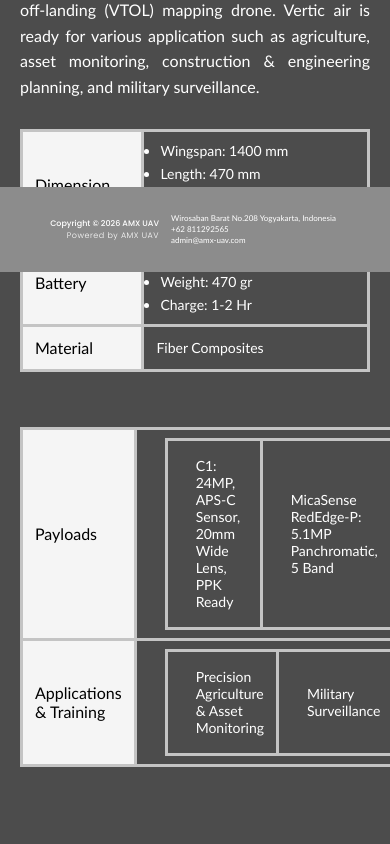
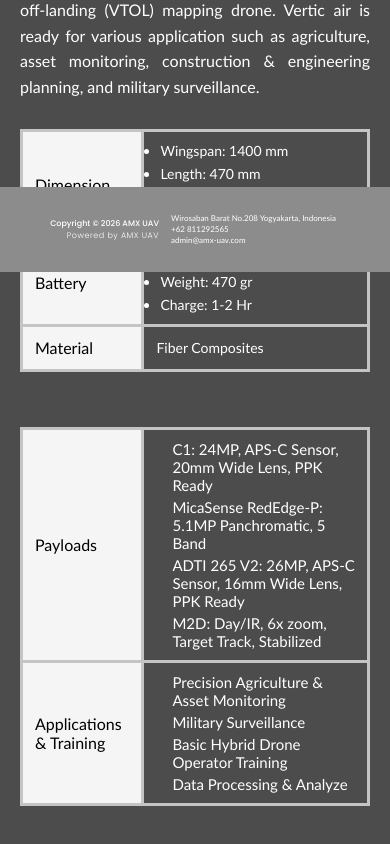
Before and after one commit to nasgmr/website-amx-next, a Next.js app: page /products/mapping/vertic-air in a window 390 px wide. Shown: the part 572-1416 px from the top of the page. Built offline with nearby package versions, Linux system fonts and the light colour scheme; a web font is replaced by a local one.

Commit message:
fix: products additional info tables

```diff
--- a/src/css/style.css
+++ b/src/css/style.css
@@ -2470,8 +2470,7 @@ html, body, .homepage-body {
     color: #000000 !important;
   }
 
-  .info-box ul,
-  .info-box ul li {
+  .info-box ul {
     display: table-cell !important;
     border: 3px solid #C4C4C4 !important;
     padding: 8px 12px !important;
@@ -2481,6 +2480,16 @@ html, body, .homepage-body {
     margin: 0 !important;
     color: #FFFFFF !important;
   }
+
+  .info-box ul li {
+  display: list-item !important;
+  border: none !important;
+  padding: 2px 0 !important;
+  margin: 0 !important;
+  color: #FFFFFF !important;
+  width: auto !important;
+  float: none !important;
+}
 
   /* SERVICES PAGE */
   .services-container {
```
